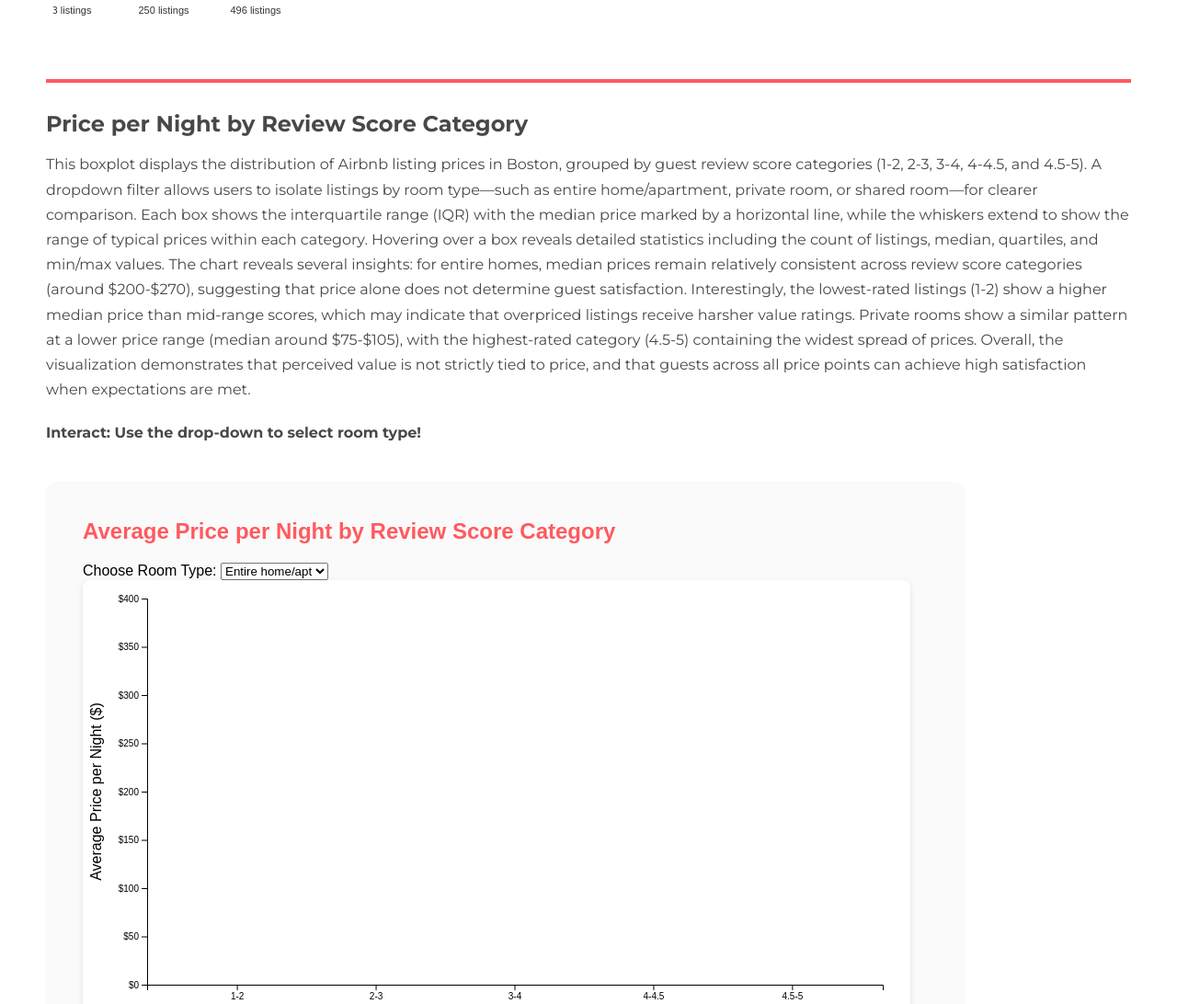
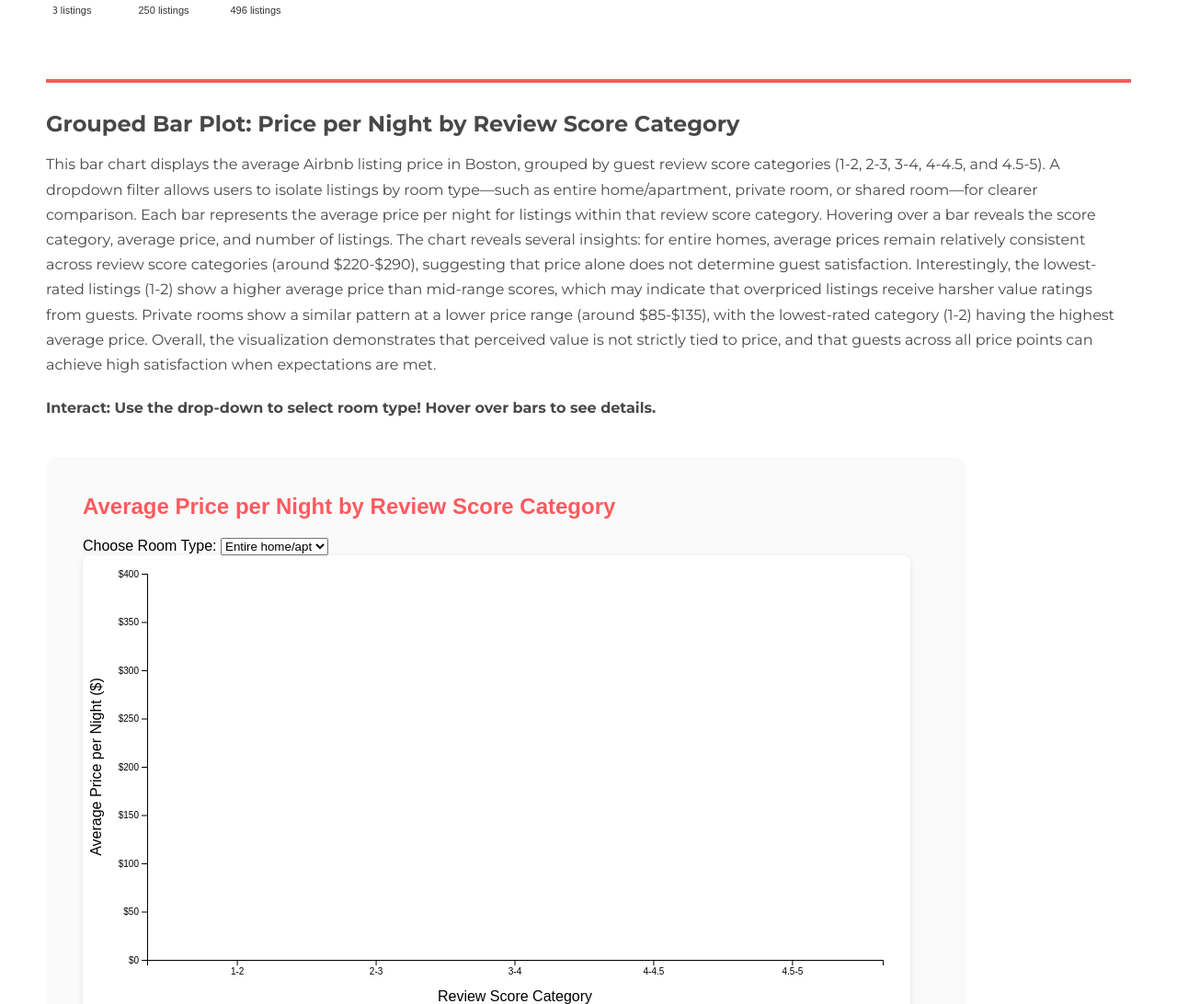
Before and after one commit to anya-amin/DS4200FinalProject, a plain HTML site: page visualizations.html in a window 1280 px wide. Shown: the part 4707-5799 px from the top of the page at 92% size. Drawn offline with nearby package versions, Linux system fonts and the light colour scheme; a script that the page names is missing.

Commit message:
bar plot edits

```diff
--- a/visualizations.html
+++ b/visualizations.html
@@ -103,14 +103,16 @@
 
 
             <div class="chart-section">
-                <h3>Price per Night by Review Score Category</h3>
+                <h3>Grouped Bar Plot: Price per Night by Review Score Category</h3>
                 <p>
-            This boxplot displays the distribution of Airbnb listing prices in Boston, grouped by guest review score categories (1-2, 2-3, 3-4, 4-4.5, and 4.5-5). A dropdown filter allows users to isolate listings by room type—such as entire home/apartment, private room, or shared room—for clearer comparison. Each box shows the interquartile range (IQR) with the median price marked by a horizontal line, while the whiskers extend to show the range of typical prices within each category. Hovering over a box reveals detailed statistics including the count of listings, median, quartiles, and min/max values.
-            The chart reveals several insights: for entire homes, median prices remain relatively consistent across review score categories (around $200-$270), suggesting that price alone does not determine guest satisfaction. Interestingly, the lowest-rated listings (1-2) show a higher median price than mid-range scores, which may indicate that overpriced listings receive harsher value ratings. Private rooms show a similar pattern at a lower price range (median around $75-$105), with the highest-rated category (4.5-5) containing the widest spread of prices. Overall, the visualization demonstrates that perceived value is not strictly tied to price, and that guests across all price points can achieve high satisfaction when expectations are met.                    </p>
-                    <p><strong>Interact: Use the drop-down to select room type! </strong> <em></em></p>
+This bar chart displays the average Airbnb listing price in Boston, grouped by guest review score categories (1-2, 2-3, 3-4, 4-4.5, and 4.5-5). A dropdown filter allows users to isolate listings by room type—such as entire home/apartment, private room, or shared room—for clearer comparison. Each bar represents the average price per night for listings within that review score category. Hovering over a bar reveals the score category, average price, and number of listings.
+
+The chart reveals several insights: for entire homes, average prices remain relatively consistent across review score categories (around $220-$290), suggesting that price alone does not determine guest satisfaction. Interestingly, the lowest-rated listings (1-2) show a higher average price than mid-range scores, which may indicate that overpriced listings receive harsher value ratings from guests. Private rooms show a similar pattern at a lower price range (around $85-$135), with the lowest-rated category (1-2) having the highest average price. Overall, the visualization demonstrates that perceived value is not strictly tied to price, and that guests across all price points can achieve high satisfaction when expectations are met.
+</p>
+<p><strong>Interact: Use the drop-down to select room type! Hover over bars to see details.</strong></p>
 
                 <iframe
-                    src="visuals/box_plot_2.html"
+                    src="visuals/grouped_bar_plot.html"
                     width="1000px"
                     height="850px"
                     style="border:none; border-radius:12px; margin-top: 20px;">
```
Also changed, not shown: visuals/grouped_bar_plot.html (renamed from visuals/box_plot_2.html).
